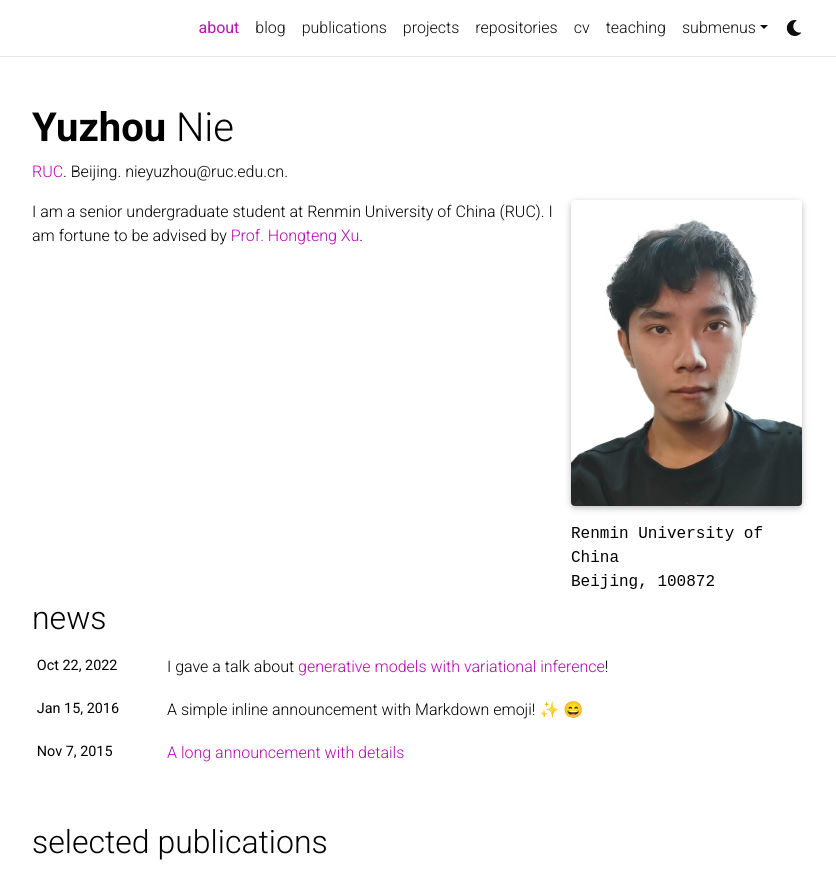
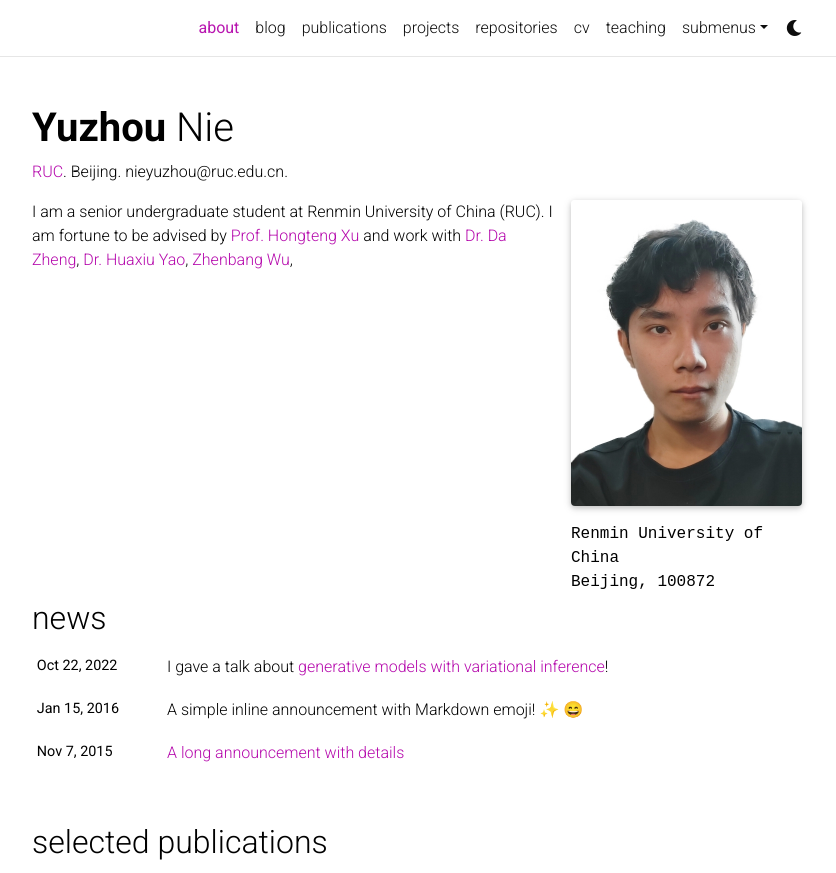
Before and after one commit to rucnyz/rucnyz.github.io, a Jekyll site: the page built from _pages/about.md, in a window 1280 px wide and 1163 px high, cut to the strip 0-873 px from the top of the window. Shown: the whole strip, without its empty margins (223-1059 px from the left). Built offline with Jekyll 4.4.1, drawn with Linux system fonts in a browser that asks for light colours; full-size pictures stand in for the smaller copies a plugin makes; emoji names are drawn with the system emoji font; comment, search, counter and statistics services are not loaded; a style sheet for code colours, icons or effects is not loaded.

Commit message:
update my profile

```diff
--- a/_pages/about.md
+++ b/_pages/about.md
@@ -17,4 +17,5 @@ selected_papers: true # includes a list of papers marked as "selected={true}"
 social: true  # includes social icons at the bottom of the page
 ---
 
-I am a senior undergraduate student at Renmin University of China (RUC). I am fortune to be advised by [Prof. Hongteng Xu](https://hongtengxu.github.io/).
+I am a senior undergraduate student at Renmin University of China (RUC). I am fortune to be advised by [Prof. Hongteng Xu](https://hongtengxu.github.io/)
+and work with [Dr. Da Zheng](https://zheng-da.github.io/), [Dr. Huaxiu Yao](https://huaxiuyao.mystrikingly.com/), [Zhenbang Wu](https://zzachw.github.io/),
```
Also changed, not shown: 1 other file.
